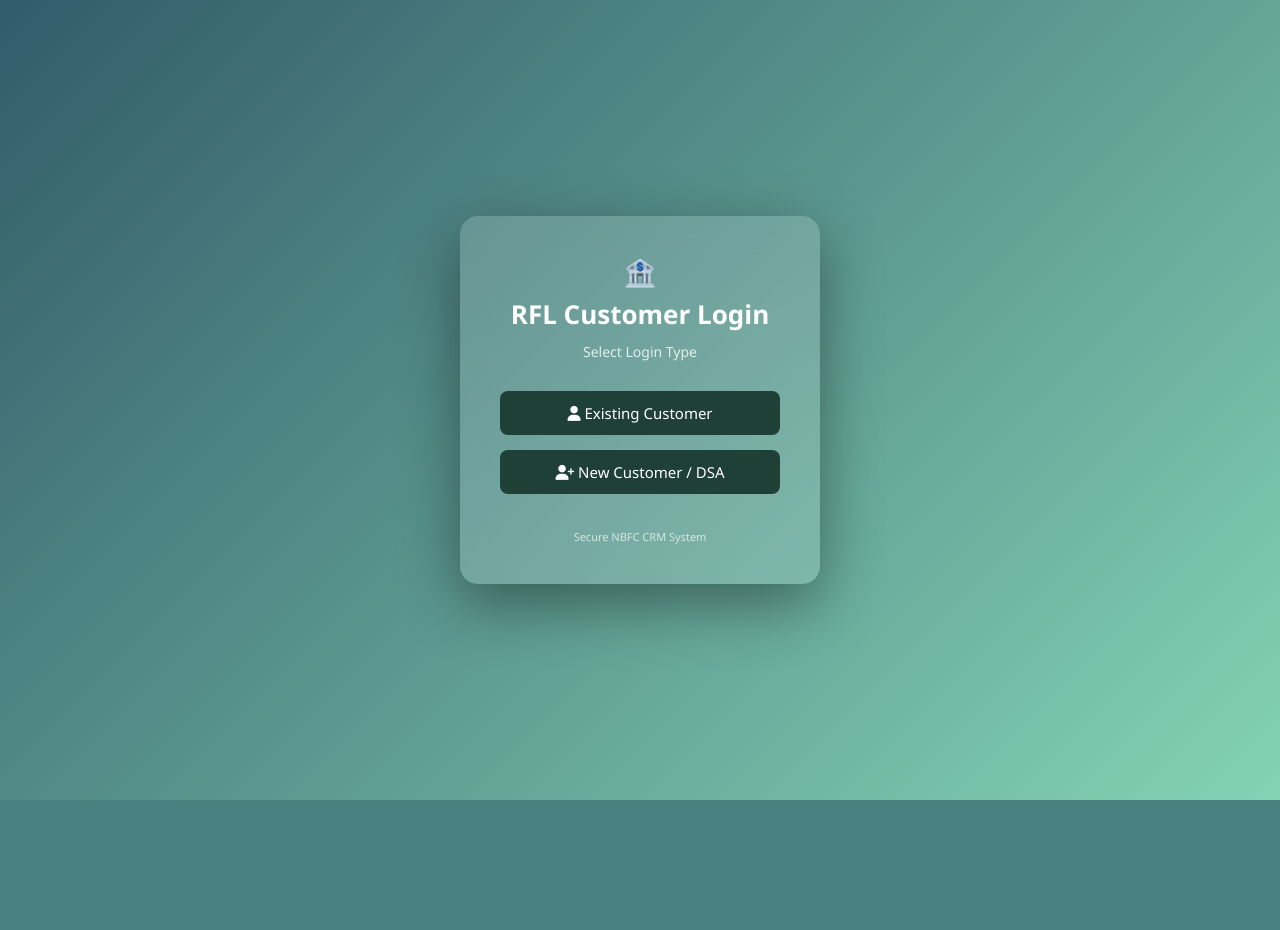
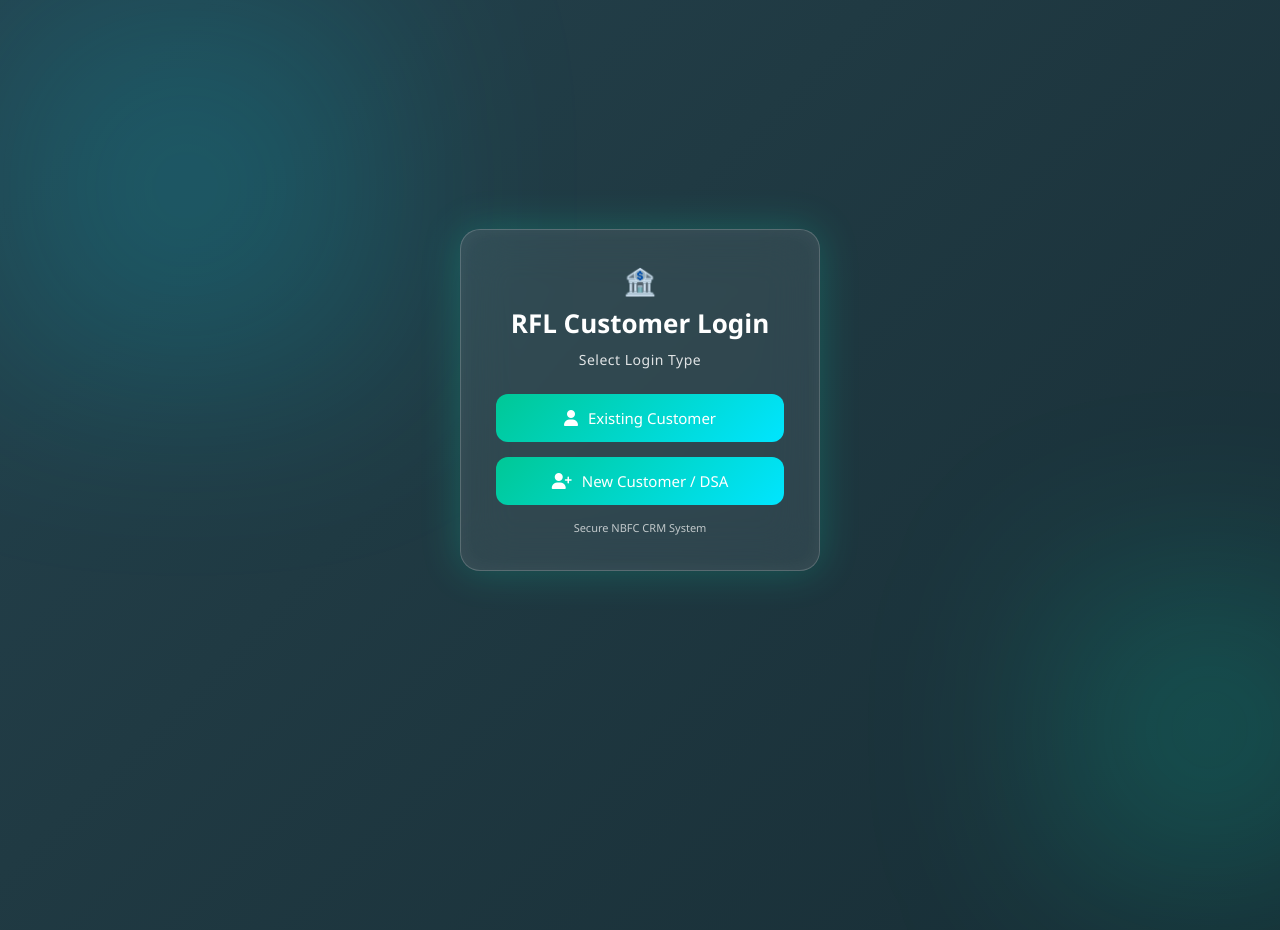
Before and after one commit to Achal1985/NBFC_CRM_V2, a Flask app: page / in a window 1280 px wide; the page is wider, and only the part inside the window is pictured. Before the commit the page ends 800 px from the top of that part, so only its background shows below. Run offline with Flask 3, Linux system fonts and the light colour scheme; parts of the project's set-up code (start-up, migrations or seed data) failed here and were passed over.

Commit message:
Update login.html

```diff
--- a/templates/login.html
+++ b/templates/login.html
@@ -12,22 +12,55 @@ href="https://cdnjs.cloudflare.com/ajax/libs/font-awesome/6.5.0/css/all.min.css"
 
 <style>
 
+/* RESET */
 *{
 box-sizing:border-box;
 margin:0;
 padding:0;
-font-family:Segoe UI;
+font-family:'Segoe UI',sans-serif;
 }
 
+/* ANIMATED BACKGROUND */
 body{
 height:100vh;
 display:flex;
 align-items:center;
 justify-content:center;
 
-background:linear-gradient(-45deg,#1f4037,#99f2c8,#2c5364,#0f2027);
+background:linear-gradient(-45deg,#0f2027,#203a43,#2c5364,#00c896);
 background-size:400% 400%;
-animation:gradientBG 10s ease infinite;
+animation:gradientBG 12s ease infinite;
+overflow:hidden;
+}
+
+/* FLOATING GLOW EFFECT */
+body::before{
+content:"";
+position:absolute;
+width:500px;
+height:500px;
+background:radial-gradient(circle,#00e5ff33,transparent);
+top:-100px;
+left:-100px;
+filter:blur(80px);
+animation:float 10s infinite alternate;
+}
+
+body::after{
+content:"";
+position:absolute;
+width:400px;
+height:400px;
+background:radial-gradient(circle,#00ffcc33,transparent);
+bottom:-100px;
+right:-100px;
+filter:blur(80px);
+animation:float 12s infinite alternate-reverse;
+}
+
+@keyframes float{
+from{transform:translate(0,0);}
+to{transform:translate(40px,40px);}
 }
 
 @keyframes gradientBG{
@@ -36,74 +69,110 @@ animation:gradientBG 10s ease infinite;
 100%{background-position:0% 50%;}
 }
 
+/* GLASS CARD */
 .login-card{
 width:360px;
-padding:40px;
-border-radius:18px;
+padding:35px;
+border-radius:20px;
+position:relative;
+z-index:2;
 
-background:rgba(255,255,255,0.15);
-backdrop-filter:blur(15px);
+/* GLASS */
+background:rgba(255,255,255,0.08);
+backdrop-filter:blur(25px);
+-webkit-backdrop-filter:blur(25px);
 
-box-shadow:0 20px 60px rgba(0,0,0,0.4);
+/* BORDER GLOW */
+border:1px solid rgba(255,255,255,0.2);
+
+box-shadow:
+0 0 40px rgba(0,255,200,0.2),
+inset 0 0 20px rgba(255,255,255,0.05);
 
 text-align:center;
 color:white;
+
+animation:fadeUp 0.8s ease;
 }
 
+@keyframes fadeUp{
+from{opacity:0; transform:translateY(30px);}
+to{opacity:1; transform:translateY(0);}
+}
+
+/* LOGO */
 .logo{
 display:flex;
 align-items:center;
 justify-content:center;
 gap:8px;
-
 font-weight:bold;
 margin-bottom:10px;
-
-/* ✅ Responsive size */
-font-size:clamp(18px, 4.5vw, 26px);
-
-/* ✅ Keep in single line when possible */
+font-size:clamp(18px,4.5vw,26px);
 flex-wrap:wrap;
-text-align:center;
 line-height:1.3;
 }
 
-/* Fix text alignment */
-.logo span{
-display:inline-block;
-word-break:keep-all;
+/* SUBTITLE */
+.subtitle{
+font-size:14px;
+margin-bottom:25px;
+opacity:0.85;
+letter-spacing:0.5px;
 }
 
-.subtitle{
-font-size:14px;
-margin-bottom:30px;
-opacity:0.8;
-}
-
+/* BUTTONS */
 button{
 width:100%;
-padding:12px;
+padding:14px;
 margin-bottom:15px;
 
 border:none;
-border-radius:8px;
+border-radius:12px;
 
-background:#1f4037;
+background:linear-gradient(135deg,#00c896,#00e5ff);
 color:white;
 
 font-size:15px;
 cursor:pointer;
-transition:0.3s;
+
+display:flex;
+align-items:center;
+justify-content:center;
+gap:10px;
+
+transition:all 0.3s ease;
 }
 
+/* HOVER EFFECT */
 button:hover{
-background:#16332c;
+transform:scale(1.05);
+box-shadow:0 0 20px rgba(0,255,200,0.6);
 }
 
+/* CLICK EFFECT */
+button:active{
+transform:scale(0.98);
+}
+
+/* ICON STYLE */
+button i{
+font-size:16px;
+}
+
+/* FOOTER */
 .footer{
-margin-top:20px;
+margin-top:15px;
 font-size:11px;
 opacity:0.7;
+}
+
+/* MOBILE */
+@media(max-width:420px){
+.login-card{
+width:90%;
+padding:25px;
+}
 }
 
 </style>
@@ -115,7 +184,7 @@ opacity:0.7;
 <div class="login-card">
 
 <div class="logo">
-    🏦 <span>RFL Customer Login</span>
+🏦 <span>RFL Customer Login</span>
 </div>
 
 <div class="subtitle">
```
